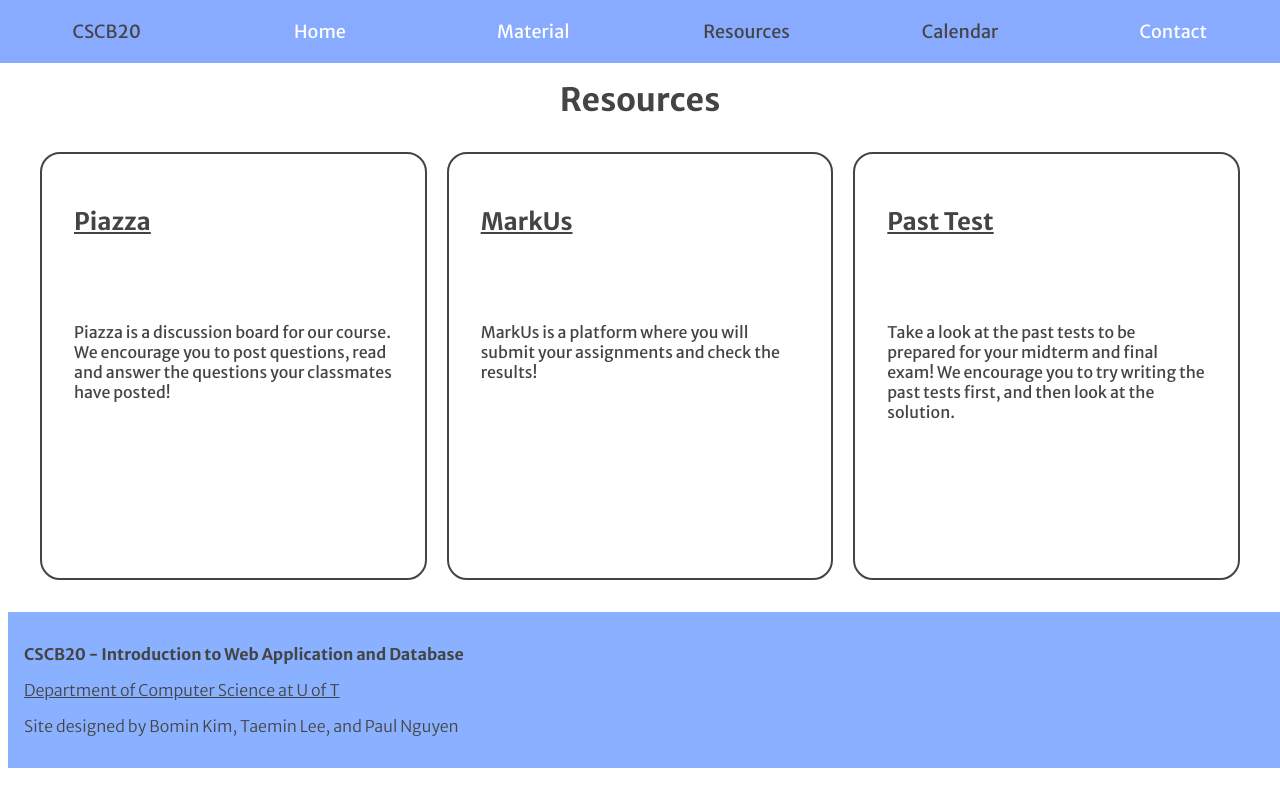
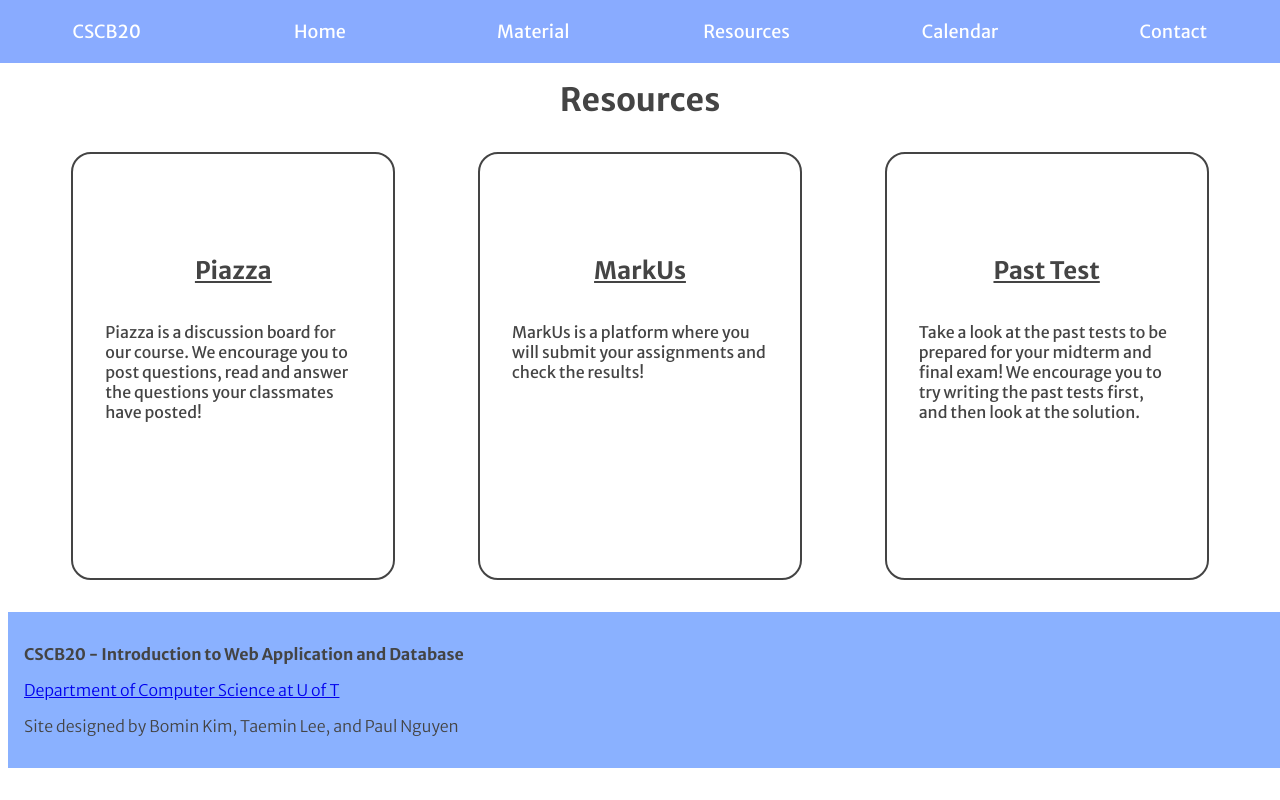
Before and after one commit to taeminlee0601/CSCB20-A3, a plain HTML site: page templates/resources.html in a window 1280 px wide. Shown: the top 800 px of the page. Drawn offline with Linux system fonts and the light colour scheme.

Commit message:
change in alignment / links

```diff
--- a/static/lectures.css
+++ b/static/lectures.css
@@ -9,6 +9,10 @@
     flex-direction: column;
     align-items: flex-start;
     justify-content: center;
+}
+
+.description-row a {
+    color: #444;
 }
 
 body {
@@ -23,11 +27,3 @@ h1 {
 li {
     padding: 5px;
 }
-
-a:link {
-    color: #444;
-}
-
-a:visited {
-    color: #705a87;
-}
--- a/static/resources.css
+++ b/static/resources.css
@@ -1,23 +1,26 @@
 @import url(../static/index.css);
+
+.description-col {
+    justify-items: center;
+}
 
 .description-col-box {
     display: grid;
     min-height: 45vh;
+    max-width: 20vw;
     grid-template-rows: 15vh 25vh;
 }
 
 .description-col-box p {
+    justify-self: center;
     align-self: start;
 }
 
-.description-col-box a {
+.description-col-box h2 {
     justify-self: center;
     align-self: end;
 }
-a:link {
+
+.description-col-box a {
     color: #444;
 }
-
-a:visited {
-    color: #705a87;
-}
--- a/templates/resources.html
+++ b/templates/resources.html
@@ -16,7 +16,7 @@
   <body>
     <header>
       <div class="navbar">
-        <a class="navbar-title" href="#">CSCB20</a>
+        <a class="navbar-title" href="../templates/index.html">CSCB20</a>
         <div class="dropdown">
           <a class="tab">Home</a>
           <div class="dropdown-content">
@@ -28,12 +28,12 @@
           <a class="tab">Material</a>
           <div class="dropdown-content">
             <a href="#">Assignments</a>
-            <a href="#">Lectures</a>
+            <a href="../templates/lectures.html">Lectures</a>
             <a href="#">Labs</a>
           </div>
         </div>
-        <a class="tab" href="#">Resources</a>
-        <a class="tab" href="#">Calendar</a>
+        <a class="tab" href="../templates/resources.html">Resources</a>
+        <a class="tab" href="../templates/calendar.html">Calendar</a>
         <div class="dropdown">
           <a class="tab">Contact</a>
           <div class="dropdown-content">
```
Also changed, not shown: templates/calendar.html (+4 -4 lines), templates/index.html (+1 -1 lines), templates/lectures.html (+4 -4 lines).
